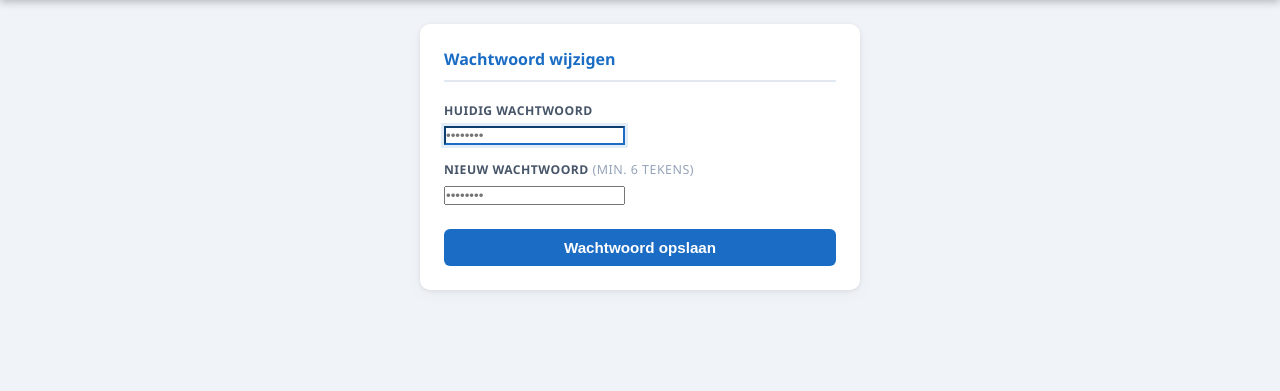
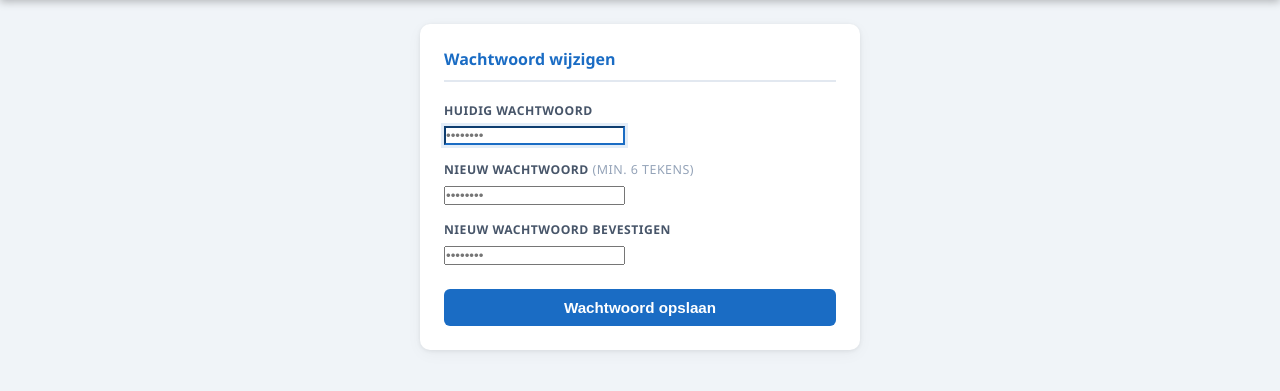
Before and after one commit to Panninaggi/wvf-vrijwilligers, a Flask app: page /mijn-wachtwoord in a window 1280 px wide. Shown: the part 70-461 px from the top of the page. Run offline with Flask 3, Linux system fonts and the light colour scheme; the visitor is signed in with stand-in values (Sample User, id 1); data comes from the database, SQL or seed files in the repository; some libraries are stand-ins or nearby versions.

Commit message:
feat: wachtwoordbevestiging bij wijzigen en reset

```diff
--- a/app.py
+++ b/app.py
@@ -569,10 +569,15 @@ def wachtwoord_reset(token):
 
     if request.method == 'POST':
         nieuw = request.form.get('wachtwoord', '')
+        bevestiging = request.form.get('bevestiging', '')
         if len(nieuw) < 6:
             flash('Wachtwoord moet minimaal 6 tekens zijn.', 'error')
             conn.close()
-            return render_template('wachtwoord_reset.html', token=token)
+            return render_template('wachtwoord_reset.html', token=token, naam=record['voornaam'])
+        if nieuw != bevestiging:
+            flash('De wachtwoorden komen niet overeen.', 'error')
+            conn.close()
+            return render_template('wachtwoord_reset.html', token=token, naam=record['voornaam'])
         conn.execute('UPDATE gebruikers SET wachtwoord = ? WHERE id = ?',
                      (generate_password_hash(nieuw), record['gebruiker_id']))
         conn.execute('DELETE FROM wachtwoord_tokens WHERE token = ?', (token,))
@@ -591,6 +596,7 @@ def mijn_wachtwoord():
     if request.method == 'POST':
         huidig = request.form.get('huidig', '')
         nieuw = request.form.get('nieuw', '')
+        bevestiging = request.form.get('bevestiging', '')
         conn = get_db()
         user = conn.execute('SELECT * FROM gebruikers WHERE id = ?',
                             (session['user_id'],)).fetchone()
@@ -601,6 +607,10 @@ def mijn_wachtwoord():
         if len(nieuw) < 6:
             conn.close()
             flash('Nieuw wachtwoord moet minimaal 6 tekens zijn.', 'error')
+            return render_template('mijn_wachtwoord.html')
+        if nieuw != bevestiging:
+            conn.close()
+            flash('De wachtwoorden komen niet overeen.', 'error')
             return render_template('mijn_wachtwoord.html')
         conn.execute('UPDATE gebruikers SET wachtwoord = ? WHERE id = ?',
                      (generate_password_hash(nieuw), session['user_id']))
--- a/templates/mijn_wachtwoord.html
+++ b/templates/mijn_wachtwoord.html
@@ -5,17 +5,40 @@
 <div class="page" style="max-width:480px">
   <div class="card">
     <div class="card-title">Wachtwoord wijzigen</div>
-    <form method="POST" action="/mijn-wachtwoord">
+    <form method="POST" action="/mijn-wachtwoord" onsubmit="return controleer()">
       <div class="field">
         <label>Huidig wachtwoord</label>
         <input type="password" name="huidig" required placeholder="••••••••" autofocus>
       </div>
       <div class="field">
         <label>Nieuw wachtwoord <span style="color:#94a3b8;font-weight:400;font-size:.78rem">(min. 6 tekens)</span></label>
-        <input type="password" name="nieuw" required placeholder="••••••••">
+        <input type="password" name="nieuw" id="nieuw" required placeholder="••••••••" oninput="checkMatch()">
+      </div>
+      <div class="field">
+        <label>Nieuw wachtwoord bevestigen</label>
+        <input type="password" name="bevestiging" id="bevestiging" required placeholder="••••••••" oninput="checkMatch()">
+        <span id="match-msg" style="font-size:.8rem;margin-top:.25rem;display:block"></span>
       </div>
       <button type="submit" class="btn-primary" style="margin-top:.5rem">Wachtwoord opslaan</button>
     </form>
+
+    <script>
+      function checkMatch() {
+        const a = document.getElementById('nieuw').value;
+        const b = document.getElementById('bevestiging').value;
+        const msg = document.getElementById('match-msg');
+        if (!b) { msg.textContent = ''; return; }
+        if (a === b) { msg.textContent = '✓ Wachtwoorden komen overeen'; msg.style.color = '#166534'; }
+        else         { msg.textContent = '✗ Wachtwoorden komen niet overeen'; msg.style.color = '#dc2626'; }
+      }
+      function controleer() {
+        const a = document.getElementById('nieuw').value;
+        const b = document.getElementById('bevestiging').value;
+        if (a !== b) { alert('De wachtwoorden komen niet overeen.'); return false; }
+        if (a.length < 6) { alert('Wachtwoord moet minimaal 6 tekens zijn.'); return false; }
+        return true;
+      }
+    </script>
   </div>
 </div>
 {% endblock %}
```
Also changed, not shown: templates/wachtwoord_reset.html (+25 -2 lines).
